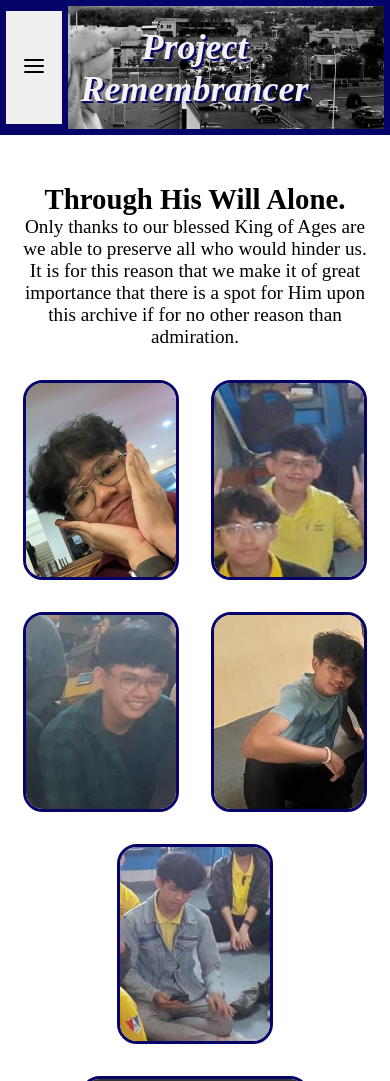
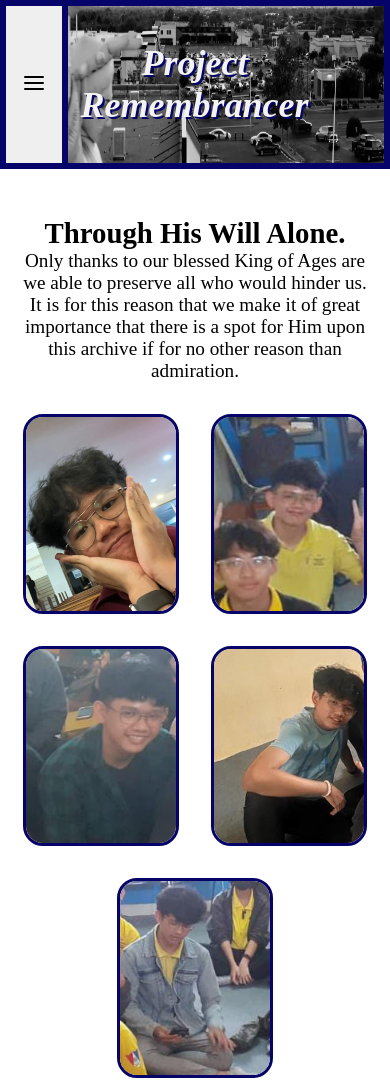
Before and after one commit to valentino-setiawan/Project-Remembrancer-V2, a plain HTML site: page NOT-Ind/KoA.html in a window 390 px wide. Shown: the top 1081 px of the page. Drawn offline with nearby package versions, Linux system fonts and the light colour scheme; grey boxes are pictures that could not be loaded.

Commit message:
Responsive Overhaul V1.1

```diff
--- a/style.css
+++ b/style.css
@@ -44,6 +44,7 @@ main section {
 .Media img {
     max-height: 200px;
     width: 40%;
+    max-width: 330px;
     border: var(--MainCol) solid;
     border-radius: 20px;
     margin: 1rem;
@@ -90,13 +91,6 @@ main section {
     margin-left: 2rem;
     }
 
-    header {
-        height: 135px;
-    }
-
-    .dropdown .dropbtn {
-        height: 125px;
-    }
 }
 
 @media (max-width: 450px) {
--- a/test-style.css
+++ b/test-style.css
@@ -31,6 +31,8 @@ header {
 
 .dropdown .dropbtn {
     height: 20vh;
+    width: 10vw;
+    min-width: fit-content;
     border: 6px solid var(--MainCol);
     border-left: none;
     padding: 1rem;
@@ -84,3 +86,11 @@ section h1 {
     text-align: center;
     text-shadow: 2px 2px var(--MainCol);
 }
+
+@media (max-width: 600px) {
+    .dropdown-content a{
+        width: 45vw;
+        height: 8vh;
+    }
+
+}
```
Also changed, not shown: ImgDump/IMG-Mimic.jpg.
